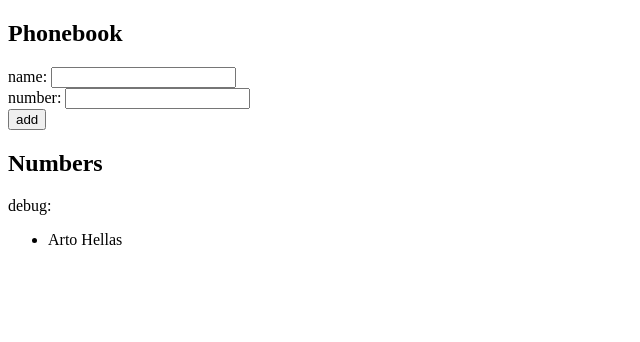
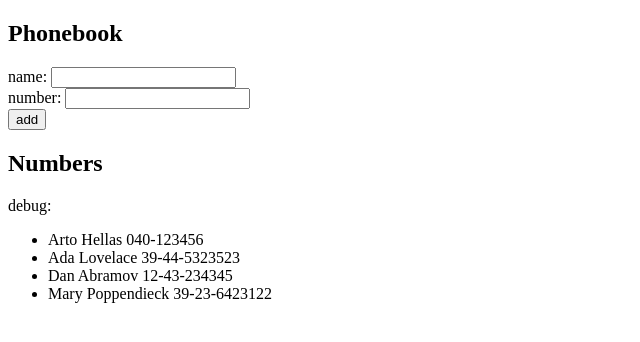
Before and after one commit to rinne13/rinne13-02-part2-react-04-puhelinluettelo, a React app: page / in a window 1280 px wide. Shown: the top 342 px of the page, without its empty margins (0-640 px from the left). Built offline with nearby package versions, Linux system fonts and the light colour scheme; the HTML template or start-up script is replaced by a standard one.

Commit message:
tehtävä 2.9 kaikki numerot näkyy listassa

```diff
--- a/src/App.jsx
+++ b/src/App.jsx
@@ -2,7 +2,10 @@
 
 const App = () => {
   const [persons, setPersons] = useState([
-    { name: 'Arto Hellas', id: 1 }  // убедитесь, что id уникален
+    { name: 'Arto Hellas', number: '040-123456' },
+    { name: 'Ada Lovelace', number: '39-44-5323523' },
+    { name: 'Dan Abramov', number: '12-43-234345' },
+    { name: 'Mary Poppendieck', number: '39-23-6423122' }
   ]);
   const [newName, setNewName] = useState('');
 
@@ -16,7 +19,7 @@
         const nameObject = {
           name: newName,
           id: persons.length + 1,  // уникальный идентификатор
-          phonenumber: newNumber
+          number: newNumber
         };
 
         setPersons(persons.concat(nameObject));
@@ -72,7 +75,7 @@
       <div>debug: {newName}{newNumber}</div>
       <ul>
         {persons.map(person => (
-          <li key={person.id}>{person.name}   {person.phonenumber}</li>  // используем уникальный id
+          <li key={person.id}>{person.name}   {person.number}</li>  //
 
         ))}
       </ul>
```
